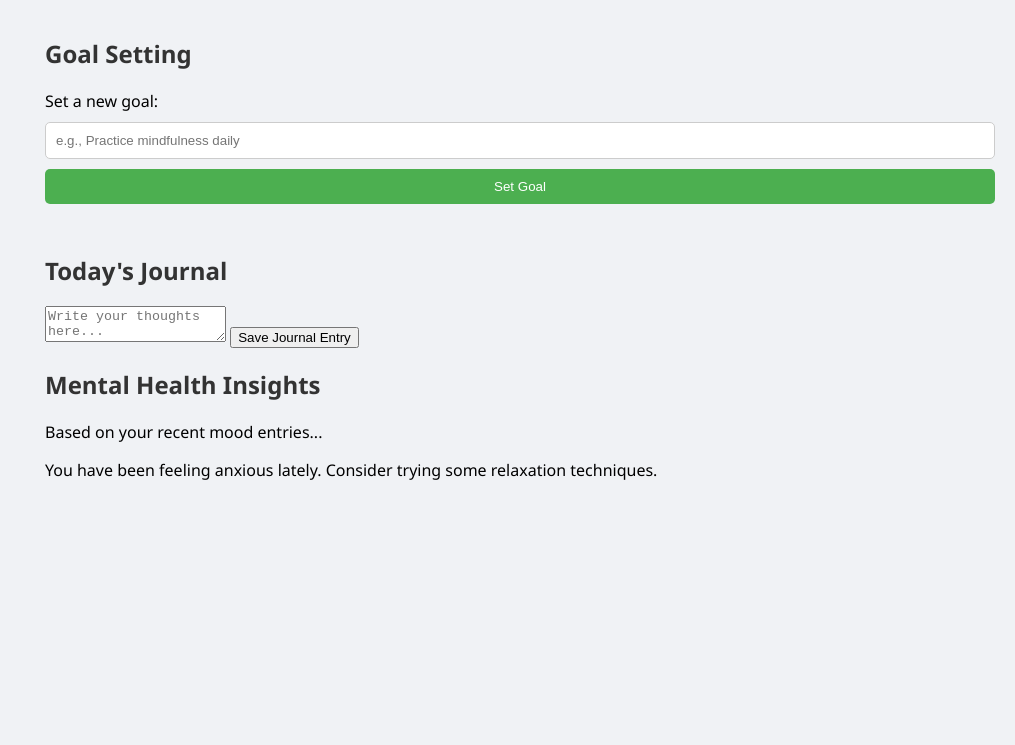
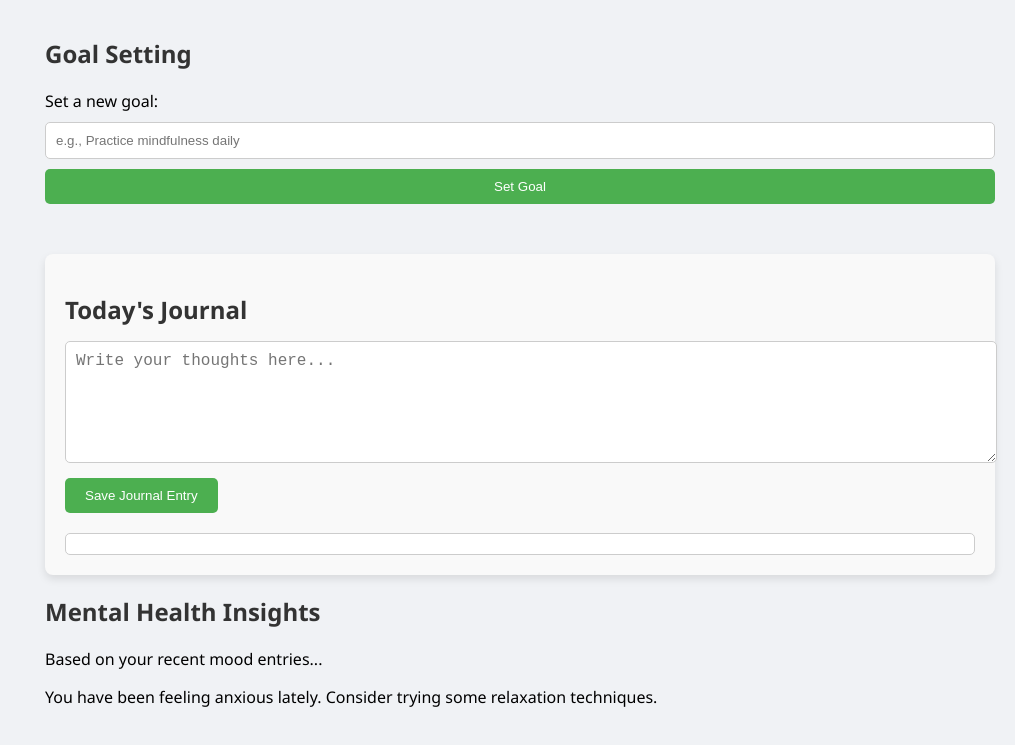
Before and after one commit to manishgangole/Mental-Health-Awareness, a website: page dashboard.html in a window 1280 px wide. Shown: the part 1307-2052 px from the top of the page, without its empty margins (265-1280 px from the left). Before the commit the page ends 1848 px from the top, so only its background shows below. Drawn offline with nearby package versions, Linux system fonts and the light colour scheme.

Commit message:
dashboard.css

```diff
--- a/dashboard.css
+++ b/dashboard.css
@@ -49,7 +49,7 @@ body {
 
 /* Hamburger menu styling */
 .hamburger-menu {
-    display: none;
+    display: block;
     position: fixed;
     top: 10px;
     left: 10px;
@@ -261,3 +261,68 @@ form button:hover {
 #sendBtn:hover {
     background-color: #45a049;
 }
+/* Styles for small devices (phones) */
+@media (max-width: 600px) {
+    .sidebar {
+        transform: translateX(-100%); /* Initially hide sidebar */
+    }
+
+    .sidebar.visible {
+        transform: translateX(0); /* Show sidebar when 'visible' class is added */
+    }
+
+    .hamburger-menu {
+        display: block; /* Show hamburger menu on small screens */
+    }
+}
+/* Today's Journal Section Styling */
+.journal-section {
+    margin-top: 40px;
+    padding: 20px;
+    background-color: #f9f9f9;
+    border-radius: 8px;
+    box-shadow: 0 4px 8px rgba(0, 0, 0, 0.1);
+}
+
+.journal-section h2 {
+    margin-bottom: 15px;
+    color: #333;
+}
+
+#journalInput {
+    width: 100%;
+    height: 100px;
+    padding: 10px;
+    border: 1px solid #ccc;
+    border-radius: 5px;
+    margin-bottom: 10px;
+    font-size: 1rem;
+}
+
+#saveJournalBtn {
+    padding: 10px 20px;
+    border: none;
+    background-color: #4CAF50;
+    color: white;
+    border-radius: 5px;
+    cursor: pointer;
+}
+
+#saveJournalBtn:hover {
+    background-color: #45a049;
+}
+
+#journalEntries {
+    margin-top: 20px;
+    padding: 10px;
+    background-color: #fff;
+    border: 1px solid #ccc;
+    border-radius: 5px;
+}
+
+.journal-entry {
+    margin-bottom: 10px;
+    padding: 10px;
+    background-color: #e9ffe9;
+    border-radius: 5px;
+}
```
